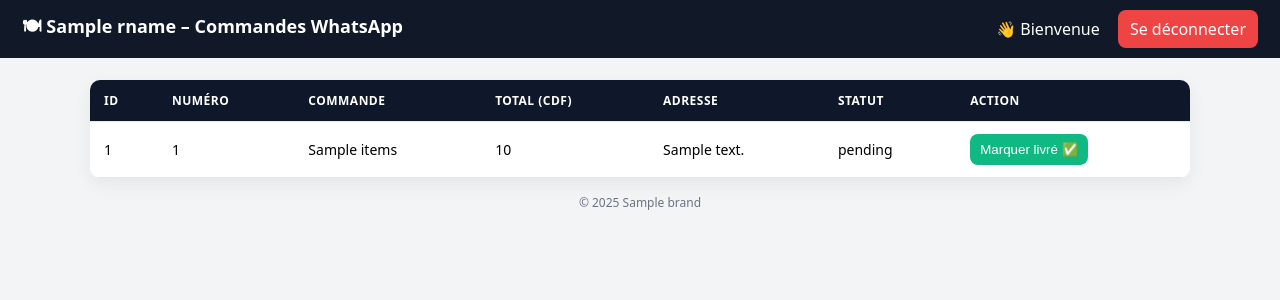
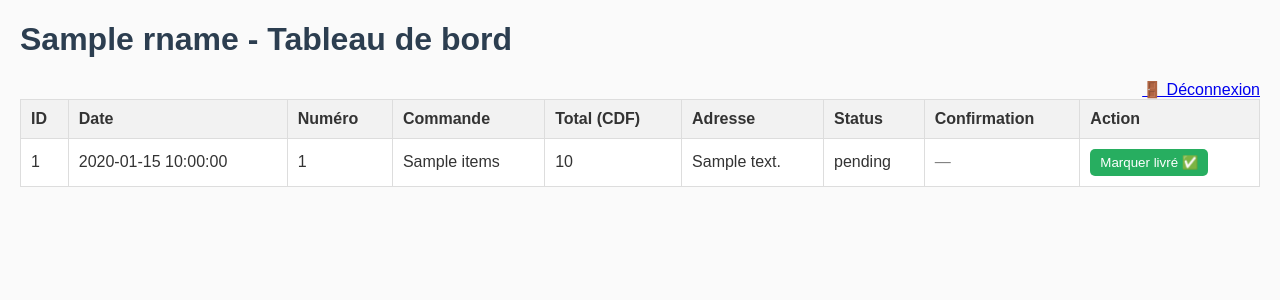
Before and after one commit to bakaherve/whatsapp_restobot, a Flask app: template templates/dashboard.html in a window 1280 px wide. Shown: the top 300 px of the page. Run offline with Flask 3, Linux system fonts and the light colour scheme; the template is opened without the code that fills it: most values are stand-ins (such as "Sample title", 1, 10 or a date in 2020).

Commit message:
Update dashboard.html

```diff
--- a/templates/dashboard.html
+++ b/templates/dashboard.html
@@ -1,69 +1,62 @@
 <!DOCTYPE html>
 <html lang="fr">
 <head>
-  <meta charset="UTF-8" />
-  <meta name="viewport" content="width=device-width, initial-scale=1.0"/>
-  <title>{{ rname }} – Commandes WhatsApp</title>
-  <meta http-equiv="refresh" content="30" />
+  <meta charset="UTF-8">
+  <title>{{ brand }} - Tableau de bord</title>
   <style>
-    body { font-family: system-ui, -apple-system, Segoe UI, Roboto, Arial; margin:0; background:#f3f4f6; }
-    header { background:#111827; color:#fff; padding:14px 22px; display:flex; align-items:center; justify-content:space-between; }
-    header h1 { font-size:18px; margin:0; }
-    header a { color:#fff; text-decoration:none; background:#ef4444; padding:8px 12px; border-radius:8px; }
-    header a:hover { background:#dc2626; }
-    .wrap { width:92%; max-width:1100px; margin:22px auto; }
-    table { width:100%; border-collapse:collapse; background:#fff; border-radius:10px; overflow:hidden; box-shadow:0 6px 18px rgba(0,0,0,.06); }
-    th, td { padding:12px 14px; border-bottom:1px solid #e5e7eb; text-align:left; font-size:14px; }
-    th { background:#0f172a; color:#fff; text-transform:uppercase; letter-spacing:.04em; font-size:12px; }
-    tr:nth-child(even){ background:#f9fafb; }
-    .btn { background:#10b981; color:#fff; border:none; padding:8px 10px; border-radius:8px; cursor:pointer; }
-    .btn:hover { background:#059669; }
-    .delivered { color:#059669; font-weight:600; }
-    footer { text-align:center; color:#6b7280; font-size:12px; margin:16px 0 24px; }
+    body { font-family: Arial, sans-serif; background: #fafafa; margin: 20px; color: #333; }
+    h1 { color: #2c3e50; }
+    table { border-collapse: collapse; width: 100%; margin-top: 20px; background: white; }
+    th, td { padding: 10px; border: 1px solid #ddd; text-align: left; }
+    th { background: #f2f2f2; }
+    tr:hover { background: #f9f9f9; }
+    .logout { float: right; }
+    .btn { padding: 6px 10px; border: none; border-radius: 5px; cursor: pointer; }
+    .btn-success { background: #27ae60; color: white; }
   </style>
 </head>
 <body>
-  <header>
-    <h1>🍽 {{ rname }} – Commandes WhatsApp</h1>
-    <div>
-      <span style="margin-right:14px;">👋 Bienvenue</span>
-      <a href="/logout">Se déconnecter</a>
-    </div>
-  </header>
+  <h1>{{ rname }} - Tableau de bord</h1>
+  <a class="logout" href="/logout">🚪 Déconnexion</a>
 
-  <div class="wrap">
   <table>
     <thead>
       <tr>
         <th>ID</th>
+        <th>Date</th>
         <th>Numéro</th>
         <th>Commande</th>
         <th>Total (CDF)</th>
         <th>Adresse</th>
-          <th>Statut</th>
+        <th>Status</th>
+        <th>Confirmation</th>
         <th>Action</th>
       </tr>
     </thead>
     <tbody>
       {% for order in orders %}
       <tr>
-          <td>{{ order["id"] }}</td>
-          <td>{{ order["number"] }}</td>
-          <td>{{ order["items"] }}</td>
-          <td>{{ order["total"] }}</td>
-          <td>{{ order["address"] }}</td>
+        <td>{{ order.id }}</td>
+        <td>{{ order.date }}</td>
+        <td>{{ order.number }}</td>
+        <td>{{ order.items }}</td>
+        <td>{{ order.total }}</td>
+        <td>{{ order.address }}</td>
+        <td>{{ order.status }}</td>
         <td>
-            {% if order["status"] == "delivered" %}
-              <span class="delivered">Livré</span>
+          {% if order.confirmed_by == "client" %}
+            <span style="color:green;">✅ Client</span>
+          {% elif order.confirmed_by == "admin" %}
+            <span style="color:blue;">🧑‍🍳 Admin</span>
           {% else %}
-              {{ order["status"] }}
+            <span style="color:gray;">—</span>
           {% endif %}
         </td>
         <td>
-            {% if order["status"] != "delivered" %}
-            <form method="POST" action="/update_status">
-              <input type="hidden" name="order_id" value="{{ order['id'] }}" />
-              <button type="submit" class="btn">Marquer livré ✅</button>
+          {% if order.status == "pending" %}
+            <form method="POST" action="/update_status" style="display:inline;">
+              <input type="hidden" name="order_id" value="{{ order.id }}">
+              <button type="submit" class="btn btn-success">Marquer livré ✅</button>
             </form>
           {% else %}
             —
@@ -73,7 +66,5 @@
       {% endfor %}
     </tbody>
   </table>
-    <footer>© 2025 {{ brand }}</footer>
-  </div>
 </body>
 </html>
```
Lines whose indentation alone changed are shown as unchanged.
